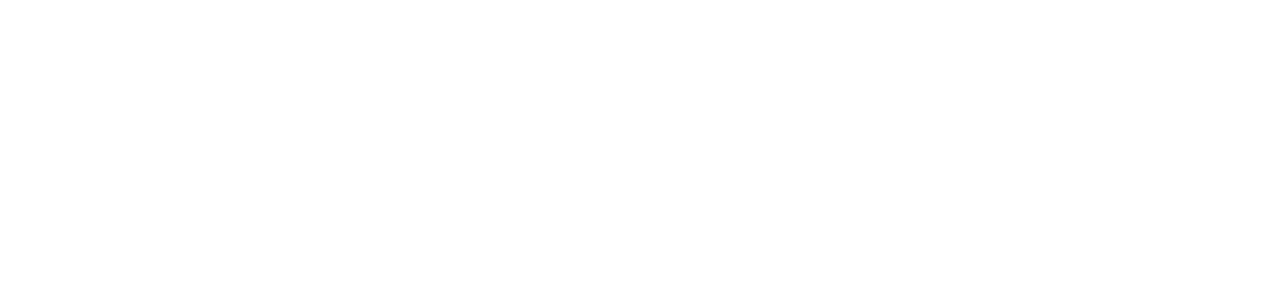
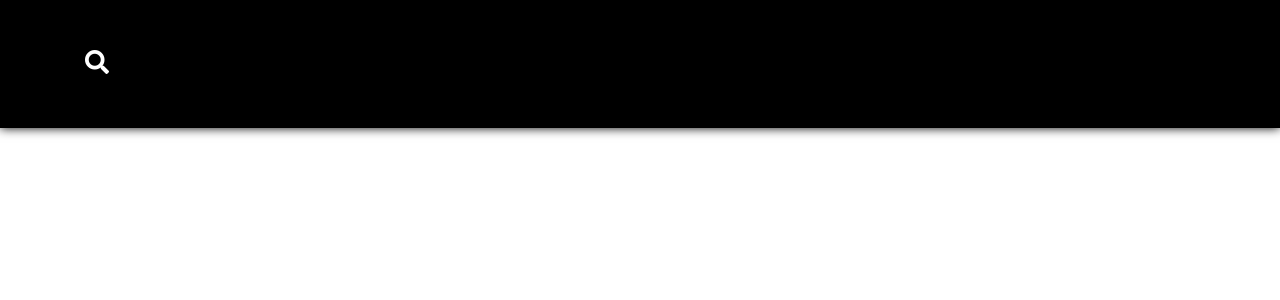
Before and after one commit to lunaroyster/relief-camp-data, a Vue app in the folder frontend/kerala-hypersearch/: page / in a window 1280 px wide. Shown: the top 300 px of the page. Built offline with nearby package versions, Linux system fonts and the light colour scheme.

Commit message:
Super basic UI

```diff
--- a/frontend/kerala-hypersearch/index.html
+++ b/frontend/kerala-hypersearch/index.html
@@ -4,6 +4,8 @@
     <meta charset="utf-8">
     <meta name="viewport" content="width=device-width,initial-scale=1.0">
     <title>kerala-hypersearch</title>
+    <link href="https://fonts.googleapis.com/icon?family=Material+Icons" rel="stylesheet">
+    <link rel="stylesheet" href="https://use.fontawesome.com/releases/v5.2.0/css/all.css" integrity="sha384-hWVjflwFxL6sNzntih27bfxkr27PmbbK/iSvJ+a4+0owXq79v+lsFkW54bOGbiDQ" crossorigin="anonymous">
   </head>
   <body>
     <div id="app"></div>
--- a/frontend/kerala-hypersearch/src/components/Home.vue
+++ b/frontend/kerala-hypersearch/src/components/Home.vue
@@ -1,11 +1,17 @@
 <template>
-  <div></div>
+  <div>
+    <Menu/>
+  </div>
 </template>
 
 <script>
+import Menu from '@/components/Menu';
 
 export default {
   name: 'Home',
+  components: {
+    Menu,
+  },
   data() {
     return {};
   },
--- /dev/null
+++ b/frontend/kerala-hypersearch/src/components/Menu.vue
@@ -0,0 +1,47 @@
+<template>
+  <div id="menu">
+    <div class="container" style="height: 100%; display: flex; align-items: center; overflow: hidde">
+      <div class="content">
+        <span>
+          <i class="fas fa-search"></i>
+          <!--<i class="material-icons">search</i>-->
+        </span>
+        <input type="text" class="searchbox mx-3" name=""/>
+      </div>
+    </div>
+  </div>
+</template>
+
+<script>
+
+export default {
+  name: 'Menu',
+  data() {
+    return {};
+  },
+};
+
+</script>
+
+<style scoped lang="scss">
+#menu {
+  height: 8em;
+  background: black;
+  color: white;
+  box-shadow: #000 0 0 10px 0px;
+  .content {
+    width: 100%;
+    font-size: 1.5em;
+    font-weight: 100;
+    display: flex;
+    .searchbox {
+      flex-grow: 1;
+      font-weight: 100;
+      color: white;
+      background: none;
+      border: none;
+      outline: none;
+    }
+  }
+}
+</style>
```
